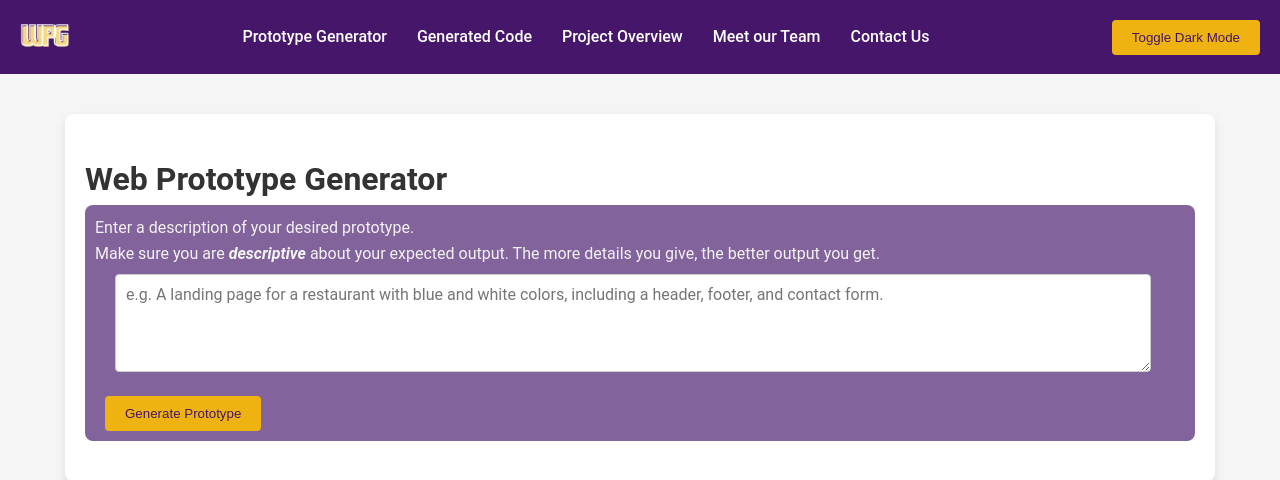
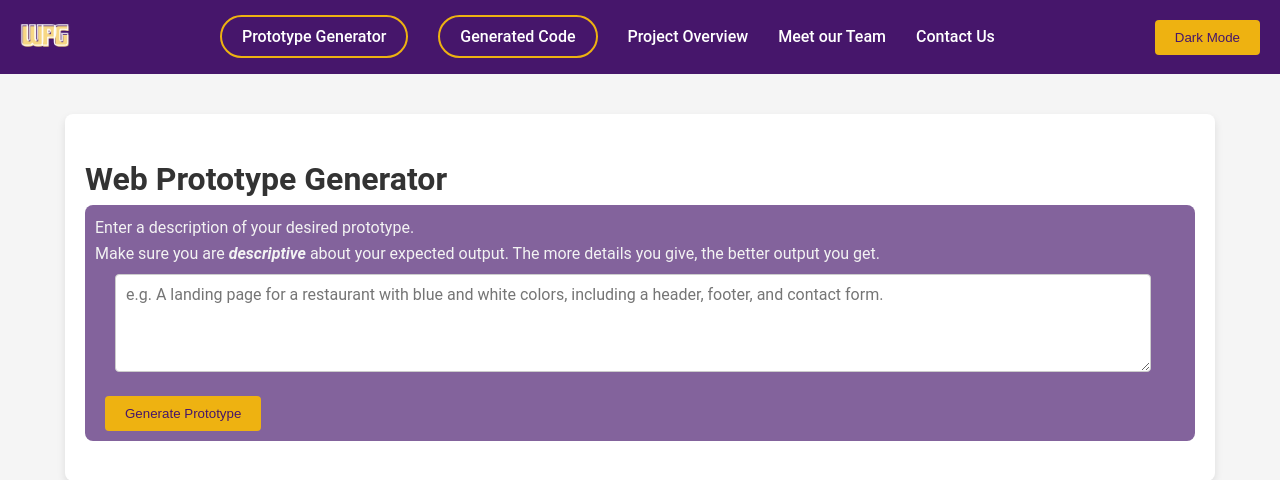
Before and after one commit to SaisatwikBiku/prototype-generator-for-web-dev, a Flask app: page / in a window 1280 px wide. Shown: the top 480 px of the page. Run offline with Flask 3, Linux system fonts and the light colour scheme.

Commit message:
coded goto top button

```diff
--- a/static/script.js
+++ b/static/script.js
@@ -80,3 +80,19 @@ toggleSwitch.addEventListener('click', function() {
     }
     localStorage.setItem('theme', theme);
 });
+
+// Show "Go to Top" button when scrolling
+const goToTopBtn = document.getElementById('go-to-top');
+
+window.onscroll = function() {
+    if (document.body.scrollTop > 100 || document.documentElement.scrollTop > 100) {
+        goToTopBtn.style.display = 'block'; // Show the button when scrolled down
+    } else {
+        goToTopBtn.style.display = 'none'; // Hide the button when near the top
+    }
+};
+
+// Scroll to the top when the "Go to Top" button is clicked
+goToTopBtn.addEventListener('click', function() {
+    window.scrollTo({top: 0, behavior: 'smooth'}); // Smooth scrolling to top
+});
--- a/static/styles.css
+++ b/static/styles.css
@@ -11,7 +11,7 @@ body {
     background-color: #f5f5f5;
     color: #333;
     line-height: 1.6;
-    min-height: 100vh;
+    min-height: 200vh; /* Increased for testing scrolling */
     display: flex;
     flex-direction: column;
 }
@@ -60,6 +60,19 @@ nav ul li a {
 nav ul li a:hover,
 nav ul li a:focus {
     color: #eeb211;
+}
+
+/* Highlight specific nav items with oval boundary */
+.highlight-nav {
+    border: 2px solid #eeb211;
+    padding: 10px 20px;
+    border-radius: 50px; /* Oval shape */
+    transition: background-color 0.3s ease, color 0.3s ease;
+}
+
+.highlight-nav:hover {
+    background-color: #eeb211;
+    color: #46166b;
 }
 
 .dark-mode nav ul li a {
--- a/templates/index.html
+++ b/templates/index.html
@@ -12,18 +12,18 @@
     <nav>
         <img src="{{ url_for('static', filename='Web Prototype Generator.png') }}" alt="WPG Logo">
         <ul>
-            <li><a href="#prototype-generator">Prototype Generator</a></li>
-            <li><a href="#generated-code">Generated Code</a></li>
+            <li><a href="#prototype-generator" class="highlight-nav">Prototype Generator</a></li>
+            <li><a href="#generated-code" class="highlight-nav">Generated Code</a></li>
             <li><a href="#project-overview">Project Overview</a></li>
             <li><a href="#team">Meet our Team</a></li>
             <li><a href="#contact">Contact Us</a></li>
         </ul>
         <!-- Dark Mode Toggle -->
-        <button id="dark-mode-toggle">Toggle Dark Mode</button>
+        <button id="dark-mode-toggle">Dark Mode</button>
     </nav>
 
     <div class="container">
-        <!-- prototype generator section -->
+        <!-- Prototype generator section -->
         <div class="section" id="prototype-generator">
             <h1>Web Prototype Generator</h1>
             <div class="sub-section">
@@ -36,7 +36,7 @@
             </div>
         </div>
 
-        <!-- generated code section -->
+        <!-- Generated code section -->
         <div class="section" id="generated-code">
             <h2>Generated Code</h2>
             <button class="copy-btn" id="copy-button">Copy Code</button>
@@ -54,7 +54,7 @@
             </p>
         </div>
 
-        <!-- meet our team section -->
+        <!-- Meet our team section -->
         <div class="section" id="team">
             <h2>Our Team</h2>
             <div class="team-container">
@@ -63,7 +63,7 @@
             </div>
         </div>
 
-        <!-- contact us section -->
+        <!-- Contact us section -->
         <div class="section" id="contact">
             <h2>Contact Us</h2>
             <p>If you have any questions or want to reach out to us, feel free to contact us!</p>
@@ -84,6 +84,9 @@
         <p> 2024 Web Prototype Generator by Team 7, Software Engineering Class | University at Albany</p>
     </footer>
 
+    <!-- Go to Top Button -->
+    <button id="go-to-top" title="Go to Top">⬆️</button>
+
     <script src="{{ url_for('static', filename='script.js') }}"></script>
 </body>
 </html>
```
Also changed, not shown: other parts of static/styles.css (+31 -0 lines).
